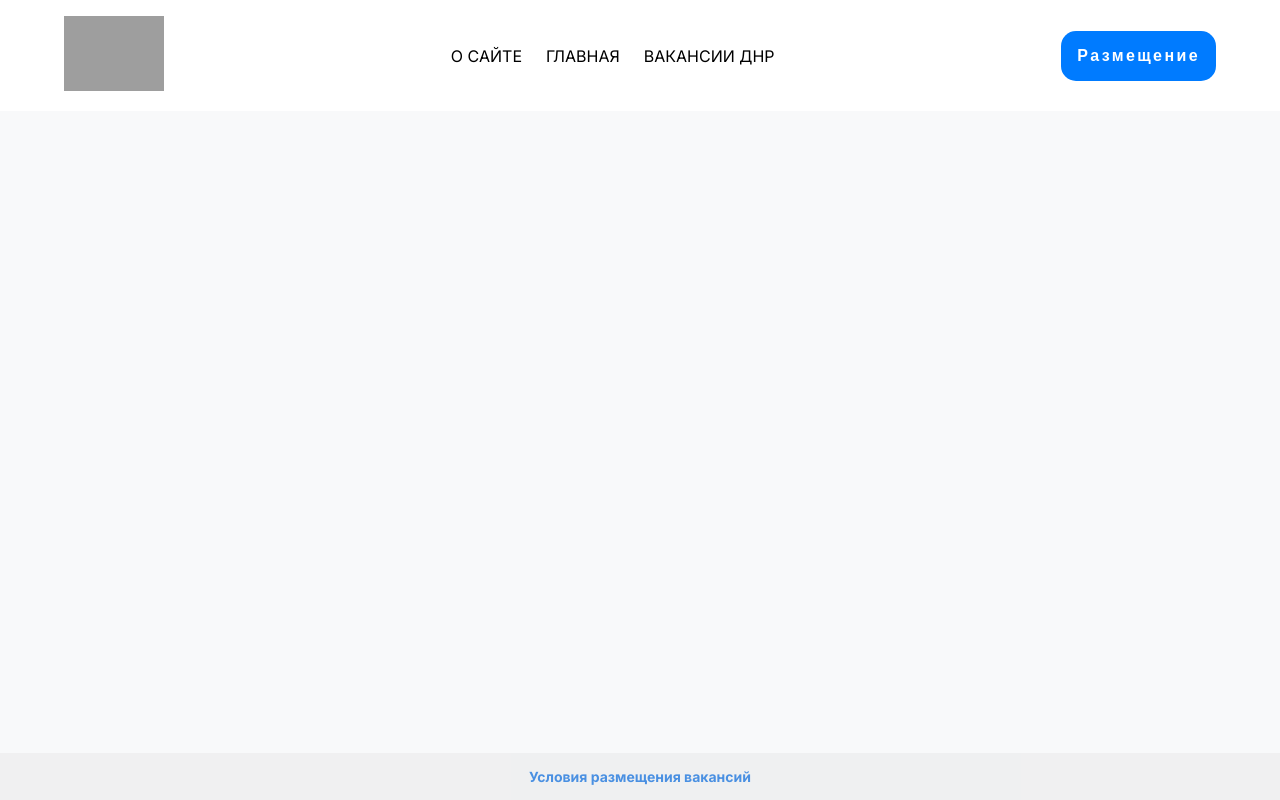
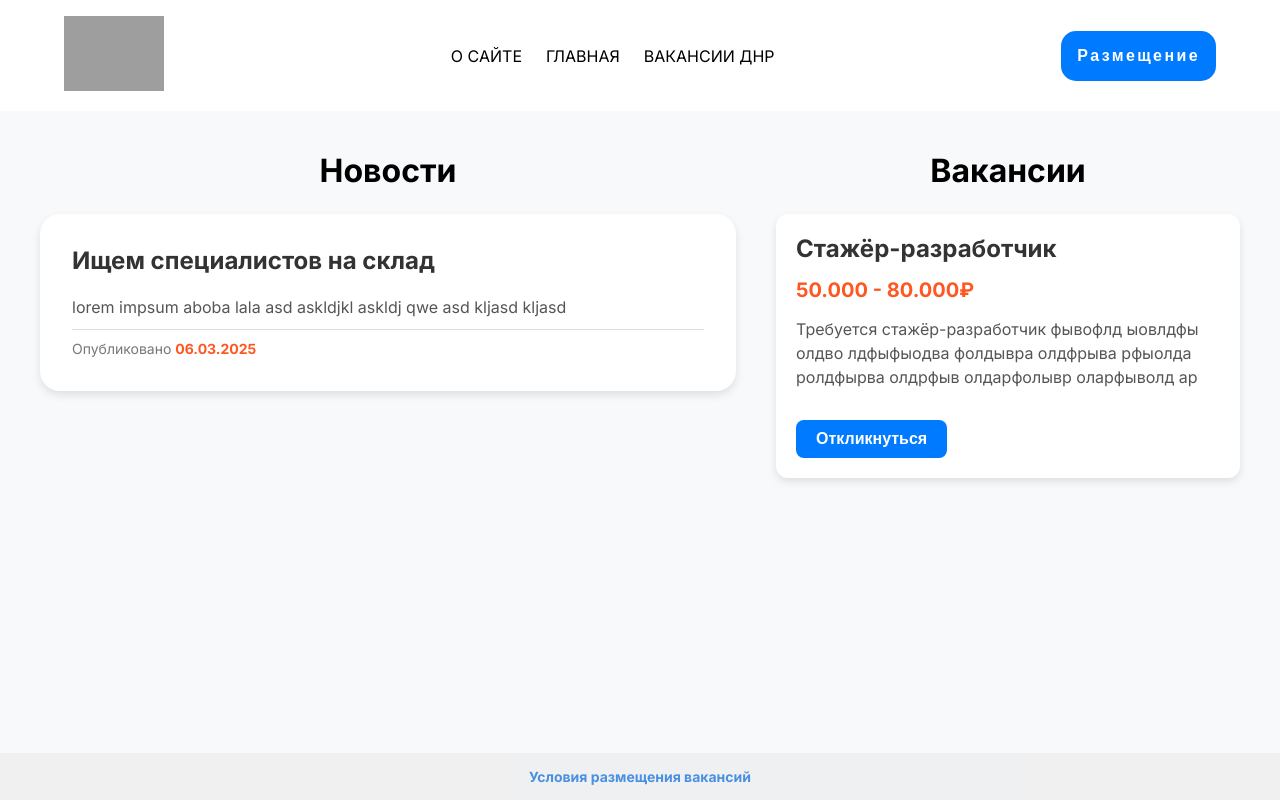
Before and after one commit to nikitakuvsh/landingshop_frontend, a React (Create React App) app: page /news in a window 1280 px wide. Built offline with nearby package versions, Linux system fonts and the light colour scheme; grey boxes are pictures that could not be loaded; the HTML template or start-up script is replaced by a standard one.

Commit message:
add styles

```diff
--- a/src/AdminLogin/AdminLogin.jsx
+++ b/src/AdminLogin/AdminLogin.jsx
@@ -85,6 +85,8 @@ export default function AdminLogin() {
                         <>
                             <button className="admin__button" onClick={() => navigate('/products-list')}>Перейти к товарам</button>
                             <button className="admin__button" onClick={() => navigate('/')}>Перейти на главную</button>
+                            <button className="admin__button" onClick={() => navigate('/news')}>Перейти к новостям</button>
+                            <button className="admin__button" onClick={() => navigate('/vacancy')}>Перейти к вакансиям</button>
                             <button className="admin__button admin__button--red" onClick={() => { localStorage.removeItem('isLoggedIn'); navigate('/'); }}>Выйти</button>
                         </>
                     ) : null}
--- a/src/App.js
+++ b/src/App.js
@@ -6,11 +6,14 @@ import AdminLogin from './AdminLogin/AdminLogin';
 import AboutSite from './AboutSite/AboutSite';
 import WhyThisCompany from './WhyThisCompany/WhyThisCompany';
 import Footer from './Footer/Footer';
+import News from './News/News';
+import Vacancy from './Vacancy/Vacancy';
 import { BrowserRouter as Router, Routes, Route } from 'react-router-dom';
 import useSmoothScroll from './smoothScroll';
 
 export default function App() {
   useSmoothScroll();
+
   return (
     <Router>
       <div className="app">
@@ -19,6 +22,8 @@ export default function App() {
           <Route path='/' element={<><AboutSite /><WhyThisCompany /></>}></Route>
           <Route path="/products-list" element={<ProductList />} />
           <Route path="/product/:product_id" element={<Product />}></Route>
+          <Route path='/news' element={<News />}></Route>
+          <Route path='/vacancy' element={<Vacancy />}></Route>
           <Route path='/admin' element={<AdminLogin />}></Route>
         </Routes>
         <Footer />
--- a/src/Header/Header.jsx
+++ b/src/Header/Header.jsx
@@ -18,6 +18,7 @@ export default function Header(){
                         <a className='header__nav-item' href='/'>О сайте</a>
                         <a className='header__nav-item' href='/news'>Главная</a>
                         <a className='header__nav-item' href='/vacancy'>Вакансии ДНР</a>
+                        <a className="header__nav-item" href="/admin" style={{display: localStorage.getItem('isLoggedIn') ? 'block' : 'none'}}>Админ-панель</a>
                         <a className='header__nav-item' href='/products-list' style={{display: isMenuOpen ? 'block' : 'none'}}>Размещение</a>
                     </div>
                     <button className={`header__contact ${isMenuOpen ? "header__contact--show" : ''}`} onClick={() => navigate('/products-list')}>Размещение</button>
--- /dev/null
+++ b/src/News/News.css
@@ -0,0 +1,148 @@
+/* Основной контейнер */
+.news__container {
+    display: flex;
+    justify-content: space-between;
+    padding: 20px;
+    background-color: #f8f9fa;
+    margin-bottom: 10rem;
+}
+
+/* Обертка для контента */
+.news__wrapper {
+    width: 100%;
+    max-width: 800px;
+    padding: 20px;
+    display: flex;
+    flex-direction: column;
+}
+
+/* Блок новости */
+.news__block {
+    display: flex;
+    flex-direction: column;
+    gap: 10px;
+    margin-bottom: 2rem;
+    background: white;
+    box-shadow: 0 4px 8px rgba(0, 0, 0, 0.1);
+    padding: 2rem;
+    border-radius: 20px;
+}
+
+/* Заголовок новости */
+.news__title {
+    font-size: 24px;
+    font-weight: bold;
+    color: #333;
+    margin-bottom: 10px;
+}
+
+/* Текст новости */
+.news__text {
+    font-size: 16px;
+    color: #555;
+    line-height: 1.5;
+}
+
+/* Отдельный пункт текста */
+.news__text-item {
+    margin-bottom: 10px;
+}
+
+/* Линия и дата публикации */
+.news__timeline {
+    display: flex;
+    justify-content: space-between;
+    align-items: center;
+    font-size: 14px;
+    color: #777;
+    border-top: 1px solid #ddd;
+    padding-top: 8px;
+}
+
+/* Дата публикации */
+.news__time {
+    font-weight: bold;
+    color: #ff5722;
+}
+
+.news__button--adaptive {
+    display: none;
+    justify-content: center;
+    text-align: center;
+    margin-top: -2rem;
+    padding: 8px 10px;
+    background: transparent;
+    color: rgb(82, 81, 81);
+    border: none;
+    border-radius: 12px;
+    align-self: center;
+}
+
+.news__button--adaptive:hover {
+    text-decoration: underline;
+}
+
+
+.news__block--remove {
+    align-self: flex-end;
+    padding: 10px 12px;
+    border: none;
+    font-size: 14px;
+    background-color: rgba(250, 66, 66, 0.89);
+    color: white;
+    border-radius: 12px;
+    transition: all 0.15s ease-in-out;
+}
+
+.news__block--remove:hover {
+    background-color: rgba(250, 42, 42, 0.89);
+}
+
+.news__block--add-news {
+    font-size: 14px;
+    padding: 10px 12px;
+    border: none;
+    background-color: #1f71c9;
+    color: white;
+    border-radius: 12px;
+    margin-bottom: 1rem;
+    width: 50%;
+    transition: all 0.15s ease-in-out;
+    align-self: center;
+}
+
+.news__block--add-news:hover {
+    background-color: #1358a1;
+}
+
+@media (max-width: 799px) {
+    .news__container {
+        display: flex;
+        justify-content: center;
+        flex-direction: column;
+    }
+
+    .news__button--adaptive {
+        display: flex;
+    }
+}
+
+/* Адаптивность */
+@media (max-width: 600px) {
+    .news__wrapper {
+        padding: 15px;
+    }
+
+    .news__title {
+        font-size: 20px;
+    }
+
+    .news__text {
+        font-size: 14px;
+    }
+
+    .news__timeline {
+        flex-direction: column;
+        align-items: flex-start;
+    }
+}
--- /dev/null
+++ b/src/News/News.jsx
@@ -0,0 +1,25 @@
+import './News.css';
+import Vacancy from '../Vacancy/Vacancy';
+
+export default function News(){
+    return (
+        <div className='news__container'>
+            <div className='news__wrapper'>
+                <h2 className='container__title'>Новости</h2>
+                <button className='news__block--add-news' style={{display: localStorage.getItem('isLoggedIn', 'true') ? 'block' : 'none'}}>Добавить новость</button>
+                <div className='news__block'>
+                    <h2 className='news__title'>Ищем специалистов на склад</h2>
+                    <div className='news__text'>
+                        <p className='news__text-item'>lorem impsum aboba lala asd askldjkl askldj qwe asd kljasd kljasd </p>
+                        <div className='news__timeline'>
+                            <p className='news__timeline-item'>Опубликовано <span className='news__time'>06.03.2025</span></p>
+                        </div>
+                    </div>
+                    <button className='news__block--remove' style={{display: localStorage.getItem('isLoggedIn', 'true') ? 'block' : 'none'}}>Удалить новость</button>
+                </div>
+            </div>
+            <button className='news__button--adaptive'>Показать ещё</button>
+            <Vacancy />
+        </div>
+    );
+}
--- a/src/ProductList/ProductList.jsx
+++ b/src/ProductList/ProductList.jsx
@@ -118,7 +118,7 @@ export default function ProductList() {
                         <div className="product__card" key={product.id} onClick={() => navigate(`/product/${product.id}`)}>
                             <img className="product__card-image" src={`http://127.0.0.1:8000${product.image_url}`} alt={product.name} />
                             <h3 className="product__card-name">{product.name}</h3>
-                            <p className="product__card-price">Цена: {product.price} руб.</p>
+                            <p className="product__card-price">{product.price} ₽</p>
                         </div>
                     ))}
                 </div>
--- /dev/null
+++ b/src/Vacancy/Vacancy.css
@@ -0,0 +1,162 @@
+/* Основной контейнер */
+.vacancy__container {
+    display: flex;
+    align-items: center;
+    flex-direction: column;
+    padding: 20px;
+    background-color: #f8f9fa;
+}
+
+.container__title {
+    font-size: 2rem;
+    margin-bottom: 1.5rem;
+    text-align: center;
+}
+
+/* Блок вакансии */
+.vacancy__block {
+    width: 100%;
+    max-width: 800px;
+    background: white;
+    border-radius: 12px;
+    box-shadow: 0 4px 8px rgba(0, 0, 0, 0.1);
+    padding: 20px;
+    display: flex;
+    flex-direction: column;
+    gap: 15px;
+}
+
+/* Заголовок вакансии */
+.vacancy__title {
+    font-size: 24px;
+    font-weight: bold;
+    color: #333;
+}
+
+/* Зарплата */
+.vacancy__salary {
+    font-size: 20px;
+    font-weight: bold;
+    color: #ff5722;
+}
+
+/* Описание вакансии */
+.vacancy__text {
+    font-size: 16px;
+    color: #555;
+    line-height: 1.5;
+}
+
+/* Кнопка отклика */
+.vacancy__button {
+    background-color: #007bff;
+    color: white;
+    font-size: 16px;
+    font-weight: bold;
+    padding: 10px 20px;
+    border: none;
+    border-radius: 8px;
+    cursor: pointer;
+    transition: background 0.3s ease-in-out;
+    max-width: 10rem;
+    align-self: self-end;
+    margin-right: 1rem;
+}
+
+.vacancy__button:hover {
+    background-color: #0056b3;
+}
+
+.vacancy__button--adaptive {
+    display: none;
+    justify-content: center;
+    text-align: center;
+    margin-top: 1rem;
+    padding: 8px 10px;
+    color: white;
+    border: none;
+    color: rgb(82, 81, 81);
+    background: transparent;
+}
+
+.vacancy__button--adaptive:hover {
+    text-decoration: underline;
+}
+
+.button--remove-vacancy {
+    align-self: flex-start;
+    padding: 12px 8px;
+    border: none;
+    font-size: 14px;
+    background-color: rgba(250, 66, 66, 0.89);
+    transition: all 0.15s ease-in-out;
+    color: rgb(241, 241, 241);
+    border-radius: 12px;
+}
+
+.button--remove-vacancy:hover {
+    background-color: rgba(250, 42, 42, 0.89);
+}
+
+.vacancy__buttons-container {
+    display: flex;
+    justify-content: space-between;
+    align-items: center;
+    margin-top: 1rem;
+}
+
+.button__add--vacancy {
+    border: none;
+    padding: 12px 8px;
+    border-radius: 12px;
+    font-size: 14px;
+    background-color: #0056b3;
+    color: white;
+    transition: all 0.15s ease-in-out;
+    margin-bottom: 1rem;
+    width: 50%;
+}
+
+.button__add--vacancy:hover {
+    background-color: #0d4e94;
+}
+
+@media (max-width: 799px) {
+    .vacancy__button--adaptive {
+        display: flex;
+    }
+}
+
+/* Адаптивность */
+@media (max-width: 600px) {
+    .vacancy__block {
+        padding: 15px;
+    }
+
+    .vacancy__title {
+        font-size: 20px;
+    }
+
+    .vacancy__salary {
+        font-size: 18px;
+    }
+
+    .vacancy__text {
+        font-size: 14px;
+    }
+
+    .vacancy__button,
+    .button--remove-vacancy {
+        font-size: 14px;
+        padding: 8px 16px;
+    }
+}
+
+@media (max-width: 401px) {
+    .vacancy__button,
+    .button--remove-vacancy {
+        font-size: 12px;
+        padding: 8px 10px;
+        text-wrap: nowrap;
+    }
+}
--- /dev/null
+++ b/src/Vacancy/Vacancy.jsx
@@ -0,0 +1,22 @@
+import './Vacancy.css';
+
+export default function Vacancy(){
+    return (
+        <div className='vacancy__container'>
+            <h2 className='container__title'>Вакансии</h2>
+            <button className='button__add--vacancy' style={{display: localStorage.getItem('isLoggedIn') ? 'block' : 'none'}}>Добавить вакансию</button>
+            <div className='vacancy__block'>
+                <h2 className='vacancy__title'>Стажёр-разработчик</h2>
+                <p className='vacancy__salary'>50.000 - 80.000₽</p>
+                <div className='vacancy__text'>
+                    <p className='vacancy__text-item'>Требуется стажёр-разработчик фывофлд ыовлдфы олдво лдфыфыодва фолдывра олдфрыва рфыолда ролдфырва олдрфыв олдарфолывр оларфыволд ар</p>
+                </div>
+                <div className='vacancy__buttons-container'>
+                    <button className='button--remove-vacancy' style={{display: localStorage.getItem('isLoggedIn') ? 'block' : 'none'}}>Удалить вакансию</button>
+                    <button className='vacancy__button'>Откликнуться</button>
+                </div>
+            </div>
+            <button className='vacancy__button--adaptive'>Показать ешё</button>
+        </div>
+    );
+}
--- a/src/main.css
+++ b/src/main.css
@@ -21,3 +21,13 @@ html, body {
 .main-content {
     flex: 1;
 }
+
+button {
+    cursor: pointer;
+}
+
+img {
+    user-select: none;
+    -webkit-user-select: none;
+    -webkit-user-drag: none;
+}
```
Also changed, not shown: src/ProductList/ProductList.css (+2 -8 lines).
